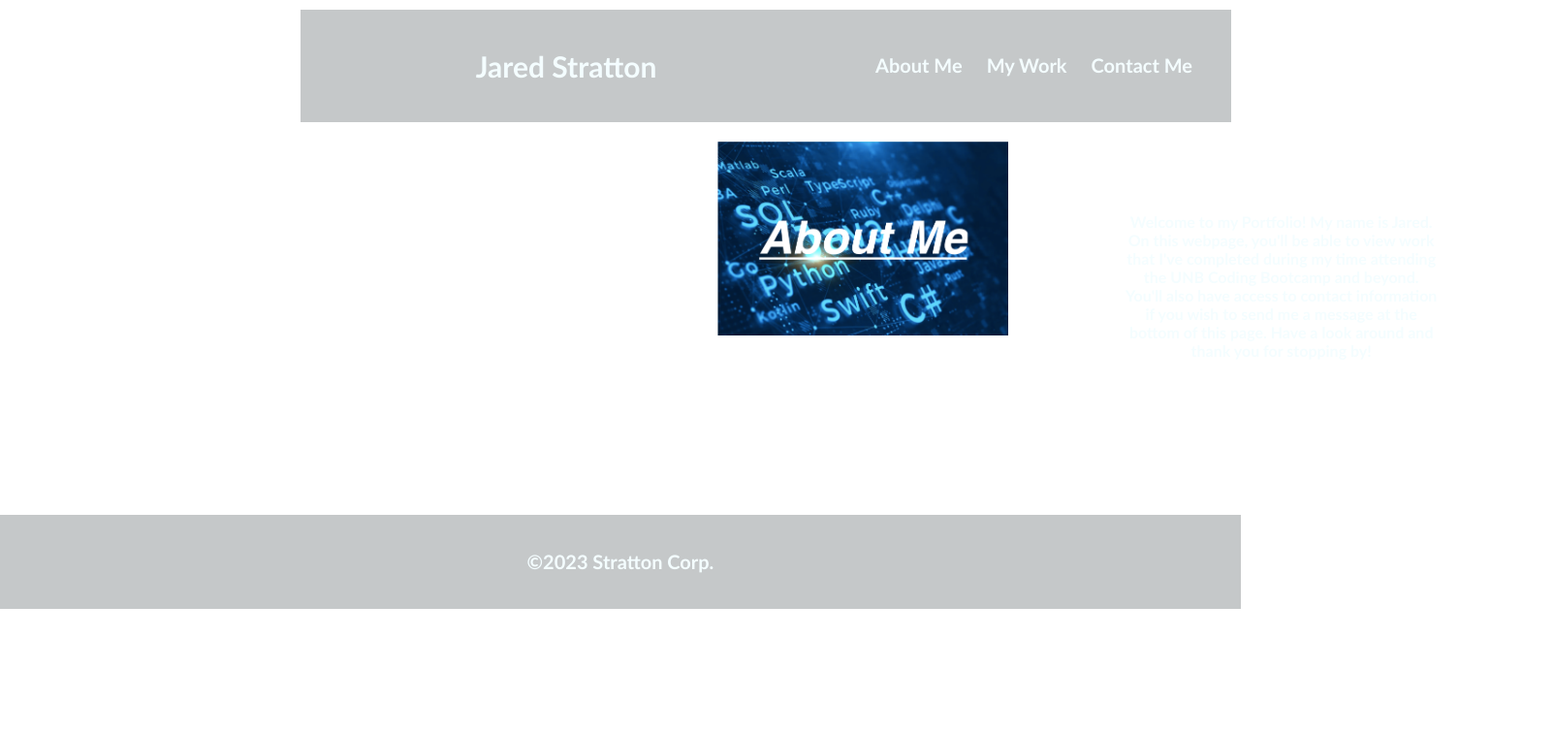
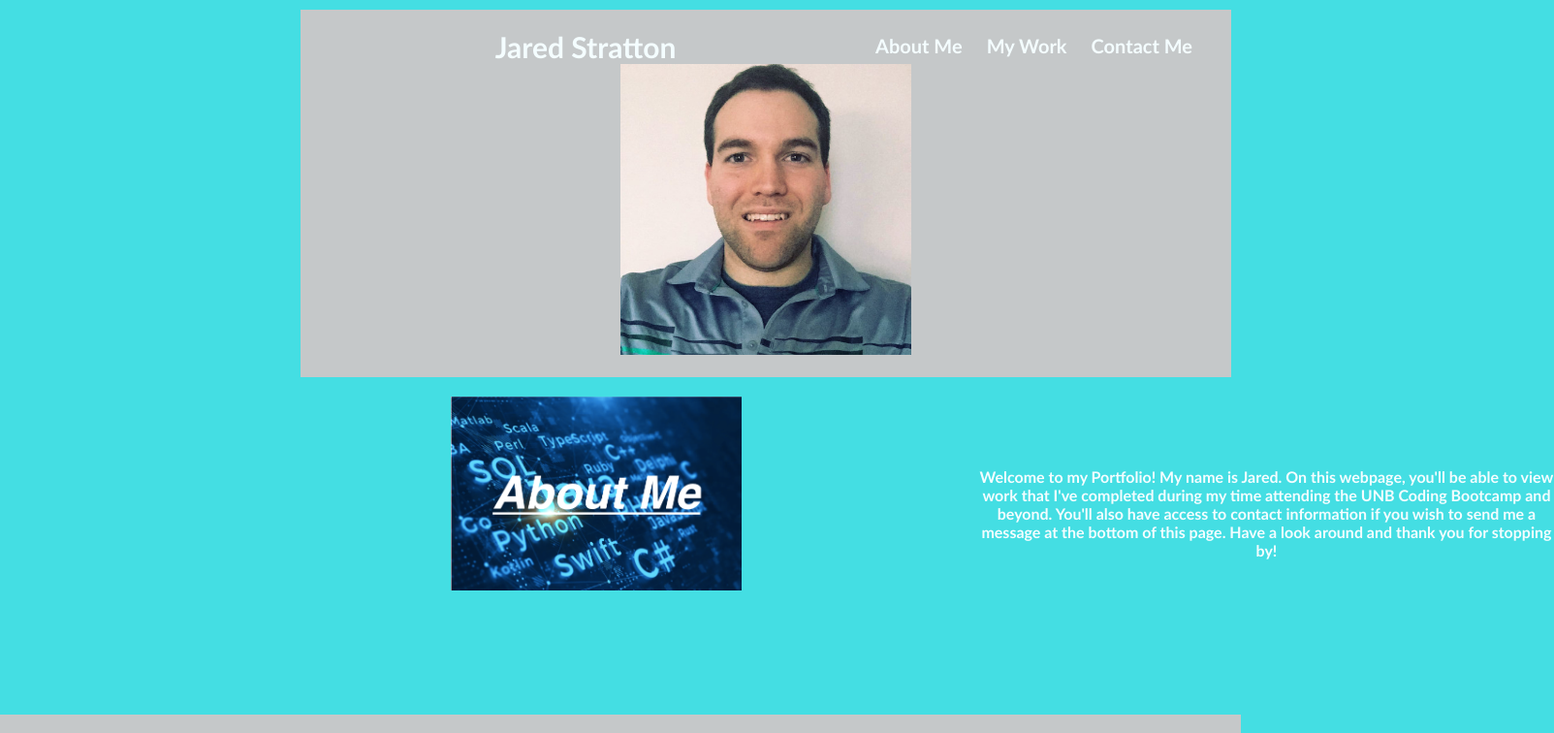
Before and after one commit to EliteHuskie/react-portfolio-website, a React (Create React App) app in the folder portfolio/: page / in a window 1280 px wide. Shown: the top 756 px of the page at 97% size, 1603 px wide, since content can reach past the window. Built offline with nearby package versions, Linux system fonts and the light colour scheme.

Commit message:
Adding personal picture to homepage

```diff
--- a/portfolio/src/components/AboutMe.js
+++ b/portfolio/src/components/AboutMe.js
@@ -1,9 +1,8 @@
 import React from 'react';
-import jaredIcon from '../assets/images/About_Me_Image.png'
 import aboutmeIcon from '../assets/images/About_Me_Image.png'
 import '../styles/AboutMe.css';
-
-<main class="center"><img src={jaredIcon} alt="Picture of Jared Stratton" width="300" height="300"/></main>
+import '../styles/global.css';
+import '../styles/App.css';
 
 function AboutMe() {
   return (
--- a/portfolio/src/components/Header.js
+++ b/portfolio/src/components/Header.js
@@ -1,5 +1,9 @@
 import React from 'react';
 import '../styles/Header.css';
+import jaredIcon from '../assets/images/Jared-Stratton-Picture.jpeg'
+import '../styles/global.css';
+import '../styles/App.css';
+
 
 function Header() {
   return (
@@ -19,6 +23,7 @@ function Header() {
           </li>
         </ul>
       </nav>
+      <main><img src={jaredIcon} alt="Picture of Jared Stratton" width="300" height="300"/></main>
     </header>
   );
 }
--- a/portfolio/src/styles/AboutMe.css
+++ b/portfolio/src/styles/AboutMe.css
@@ -28,15 +28,16 @@ p {
 .about-me {
     margin-top: 20px;
     margin-bottom: 10px;
-    margin-left: 250px;
+    margin-left: -300px;
     margin-right: 50px;
     font-family: 'Trebuchet MS', 'Lucida Sans Unicode', 'Lucida Grande', 'Lucida Sans', Arial, sans-serif;
 }
 /* Applies settings to paragraph about-me */
 p.about-me {
     top: -150px;
-    right: -350px;
+    right: -1300px;
     position: relative;
+    width: 75%;
     inline-size: 49%;
     font-family: 'Trebuchet MS', 'Lucida Sans Unicode', 'Lucida Grande', 'Lucida Sans', Arial, sans-serif;
     font-weight: bold;
```
